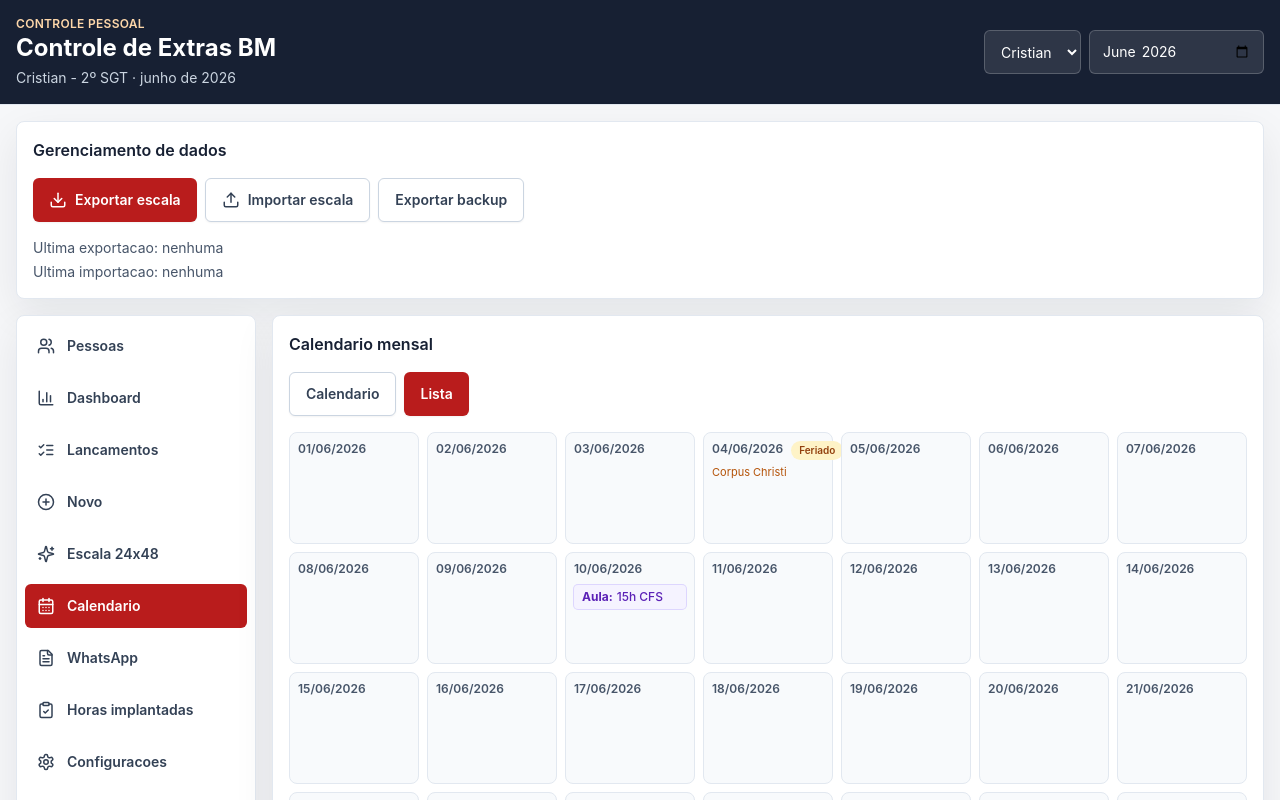
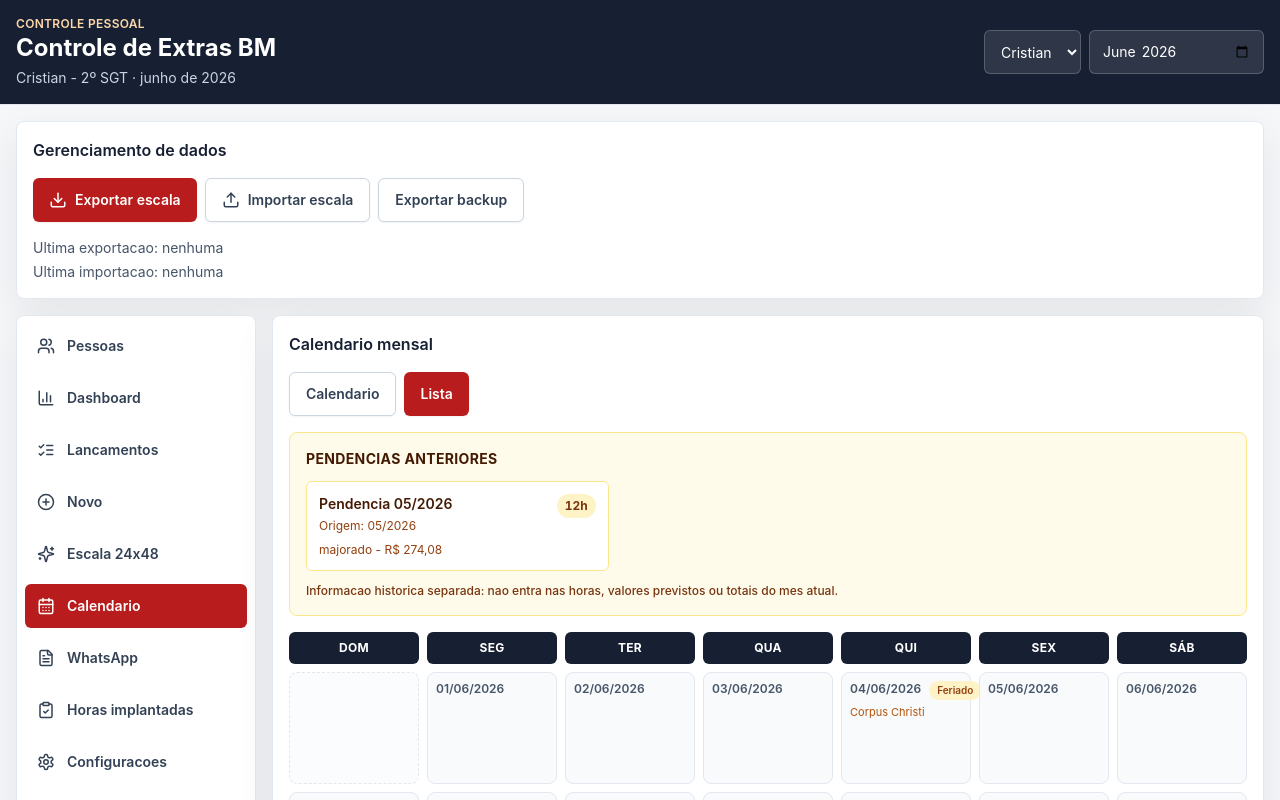
Before and after one commit to MG19-Coder/extra-calculator-cbmpb, a React (Vite) app: page / in a window 1280 px wide. Both pictures are taken after a click on the button "Calendario". Shown: the top 800 px of the page. Built offline with nearby package versions, Linux system fonts and the light colour scheme.

Commit message:
Fix monthly calendar layout and pending totals

```diff
--- a/src/pages/CalendarMonth.tsx
+++ b/src/pages/CalendarMonth.tsx
@@ -1,7 +1,7 @@
 import { X } from "lucide-react";
 import { useEffect, useRef, useState } from "react";
 import type { ConflictSummary, FeriadoEstadual, FreeTimeSuggestion, Lancamento, Pessoa } from "../types";
-import { formatDate, formatDateTime, listMonthDays, toDateInput, toDateTimeInput } from "../utils/dateUtils";
+import { formatCurrency, formatDate, formatDateTime, listMonthCalendarCells, listMonthDays, toDateInput, toDateTimeInput } from "../utils/dateUtils";
 import { Field, inputClass, primaryButton, secondaryButton, Section } from "../components/ui";
 import { findHolidayForDate } from "../utils/holidayUtils";
 import { createExtraB5, createHoraAula, createMgExtra, createMgOrdinario } from "../utils/launchFactory";
@@ -18,6 +18,7 @@ function getCalendarDate(item: Lancamento): string {
 
 function getItemStyle(item: Lancamento): string {
   if (item.possuiConflito) return "bg-red-100 text-red-800 ring-1 ring-red-200";
+  if (item.tipo === "PENDENCIA_ANTERIOR") return "bg-amber-50 text-amber-900 ring-1 ring-amber-200";
   if (item.tipo === "MG_ORDINARIO") return "bg-white text-slate-700 ring-1 ring-slate-200";
   if (item.tipo === "MG_EXTRA") return "bg-emerald-50 text-emerald-800 ring-1 ring-emerald-200";
   if (item.tipo === "EXTRA_ADMINISTRATIVO" || item.tipo === "EXTRA_B5") return "bg-sky-50 text-sky-800 ring-1 ring-sky-200";
@@ -30,6 +31,7 @@ function getItemLabel(item: Lancamento): string {
   if (item.tipo === "MG_EXTRA") return "Extra";
   if (item.tipo === "EXTRA_ADMINISTRATIVO" || item.tipo === "EXTRA_B5") return "Extra Administrativo";
   if (item.tipo === "HORA_AULA") return "Aula";
+  if (item.tipo === "PENDENCIA_ANTERIOR") return "Pendencia";
   return item.tipo;
 }
 
@@ -191,7 +193,15 @@ export function CalendarMonth({
   activePessoa: Pessoa;
 }) {
   const days = listMonthDays(competencia);
-  const calendarItems = items.filter((item) => ["MG_ORDINARIO", "MG_EXTRA", "EXTRA_ADMINISTRATIVO", "EXTRA_B5", "HORA_AULA"].includes(item.tipo) && item.pessoaId === activePessoaId);
+  const calendarCells = listMonthCalendarCells(competencia);
+  const weekdayHeaders = ["Dom", "Seg", "Ter", "Qua", "Qui", "Sex", "S\u00e1b"];
+  const calendarItems = items.filter((item) => ["MG_ORDINARIO", "MG_EXTRA", "EXTRA_ADMINISTRATIVO", "EXTRA_B5", "HORA_AULA"].includes(item.tipo) && item.pessoaId === activePessoaId && item.status !== "CANCELADO");
+  const previousPendencies = items.filter((item) => (
+    item.tipo === "PENDENCIA_ANTERIOR"
+    && item.pessoaId === activePessoaId
+    && item.status !== "CANCELADO"
+    && (item.competenciaImplantacao === competencia || item.competenciaServico < competencia)
+  ));
   const conflictSummaries = getConflictSummaries(calendarItems.filter((item) => item.competenciaImplantacao === competencia || item.competenciaServico === competencia));
   const [editing, setEditing] = useState<Lancamento | null>(null);
   const [editDate, setEditDate] = useState("");
@@ -451,10 +461,39 @@ export function CalendarMonth({
           })}
         </div>
 
+        {previousPendencies.length > 0 && (
+          <div className="rounded-lg border border-amber-200 bg-amber-50 p-4">
+            <p className="text-sm font-bold uppercase tracking-wide text-amber-950">Pendencias anteriores</p>
+            <div className="mt-3 grid gap-2 md:grid-cols-2 xl:grid-cols-3">
+              {previousPendencies.map((item) => (
+                <article key={item.id} className="rounded-md border border-amber-200 bg-white p-3 text-sm text-amber-950">
+                  <div className="flex items-start justify-between gap-3">
+                    <div>
+                      <p className="font-semibold">{item.titulo}</p>
+                      <p className="mt-1 text-xs text-amber-800">Origem: {item.origemPendencia || item.competenciaServico}</p>
+                    </div>
+                    <span className="rounded-full bg-amber-100 px-2 py-1 text-xs font-bold tabular-nums text-amber-900">{item.horasPagaveis}h</span>
+                  </div>
+                  <p className="mt-2 text-xs text-amber-800">{item.categoriaPagamento.toLowerCase()} - {formatCurrency(item.valorTotal)}</p>
+                </article>
+              ))}
+            </div>
+            <p className="mt-3 text-xs font-medium text-amber-900">Informacao historica separada: nao entra nas horas, valores previstos ou totais do mes atual.</p>
+          </div>
+        )}
+
         <div className={`${viewMode === "calendar" ? "block" : "hidden md:block"} overflow-x-auto`}>
         <div className="grid min-w-[760px] grid-cols-7 gap-2">
-          {days.map((day) => {
-            const key = toDateInput(day);
+          {weekdayHeaders.map((weekday) => (
+            <div key={weekday} className="rounded-md bg-ink px-2 py-2 text-center text-xs font-bold uppercase tracking-wide text-white">
+              {weekday}
+            </div>
+          ))}
+          {calendarCells.map((cell, index) => {
+            if (!cell.date) {
+              return <div key={`empty-${index}`} className="min-h-28 rounded-lg border border-dashed border-slate-200 bg-slate-50/50 p-2" aria-hidden="true" />;
+            }
+            const key = toDateInput(cell.date);
             const dayItems = calendarItems.filter((item) => getCalendarDate(item) === key);
             const holiday = findHolidayForDate(key, feriados);
             return (
--- a/src/utils/dateUtils.ts
+++ b/src/utils/dateUtils.ts
@@ -80,3 +80,24 @@ export function listMonthDays(competencia: string): Date[] {
   }
   return days;
 }
+
+export type CalendarMonthCell = {
+  date: Date | null;
+  inCurrentMonth: boolean;
+};
+
+export function listMonthCalendarCells(competencia: string): CalendarMonthCell[] {
+  const { start } = monthBounds(competencia);
+  const days = listMonthDays(competencia);
+  const leadingEmptyCells = start.getDay();
+  const cells: CalendarMonthCell[] = [
+    ...Array.from({ length: leadingEmptyCells }, () => ({ date: null, inCurrentMonth: false })),
+    ...days.map((date) => ({ date, inCurrentMonth: true })),
+  ];
+  const trailingEmptyCells = (7 - (cells.length % 7)) % 7;
+
+  return [
+    ...cells,
+    ...Array.from({ length: trailingEmptyCells }, () => ({ date: null, inCurrentMonth: false })),
+  ];
+}
--- a/src/utils/quotaUtils.ts
+++ b/src/utils/quotaUtils.ts
@@ -1,9 +1,14 @@
 import type { AppState, Lancamento, MonthlyTotals } from "../types";
 import { getConflictSummaries, markConflicts } from "./conflictUtils";
+import { getCompetencia } from "./dateUtils";
 import { getHoraAulaSubtipo } from "./launchCompatibility";
 
-function isInCompetencia(item: Lancamento, competencia: string): boolean {
-  return item.competenciaImplantacao === competencia && item.status !== "CANCELADO";
+function getServiceDate(item: Lancamento): string {
+  return item.tipo === "HORA_AULA" ? item.dataHoraInicio : `${item.dataReferenciaServico}T00:00`;
+}
+
+function isInSelectedMonth(item: Lancamento, competencia: string): boolean {
+  return getCompetencia(getServiceDate(item)) === competencia && item.status !== "CANCELADO";
 }
 
 function isActivePessoa(item: Lancamento, activePessoaId: string): boolean {
@@ -68,9 +73,15 @@ function calculatePayableHelpCost(items: Lancamento[], limit: number): {
 
 export function calculateMonthlyTotals(state: AppState): MonthlyTotals {
   const marked = markConflicts(state.lancamentos, state.feriados);
-  const monthItems = marked.filter((item) => isInCompetencia(item, state.selectedMonth) && isActivePessoa(item, state.activePessoaId));
+  const monthItems = marked.filter((item) => isInSelectedMonth(item, state.selectedMonth) && isActivePessoa(item, state.activePessoaId));
+  const previousPendencies = marked.filter((item) => (
+    item.tipo === "PENDENCIA_ANTERIOR"
+    && item.status !== "CANCELADO"
+    && isActivePessoa(item, state.activePessoaId)
+    && (item.competenciaImplantacao === state.selectedMonth || item.competenciaServico < state.selectedMonth)
+  ));
   const conflitosDetalhados = getConflictSummaries(monthItems);
-  const helpCostItems = monthItems.filter((item) => ["MG_ORDINARIO", "MG_EXTRA", "EXTRA_ADMINISTRATIVO", "EXTRA_B5", "PENDENCIA_ANTERIOR"].includes(item.tipo));
+  const helpCostItems = monthItems.filter((item) => ["MG_ORDINARIO", "MG_EXTRA", "EXTRA_ADMINISTRATIVO", "EXTRA_B5"].includes(item.tipo));
   const classItems = monthItems.filter((item) => item.tipo === "HORA_AULA");
 
   const horasNormais = helpCostItems.reduce((sum, item) => sum + item.horasNormais, 0);
@@ -140,7 +151,7 @@ export function calculateMonthlyTotals(state: AppState): MonthlyTotals {
     },
     conflitos: marked.filter((item) => item.possuiConflito && item.competenciaImplantacao === state.selectedMonth && isActivePessoa(item, state.activePessoaId)),
     conflitosDetalhados,
-    pendencias: monthItems.filter((item) => item.tipo === "PENDENCIA_ANTERIOR"),
+    pendencias: previousPendencies,
     implantado: {
       ajudaCusto: implantadoAjuda,
       horaAula: implantadoAula,
```
Also changed, not shown: 1 other file (tests, documents, lock files or other folders).
